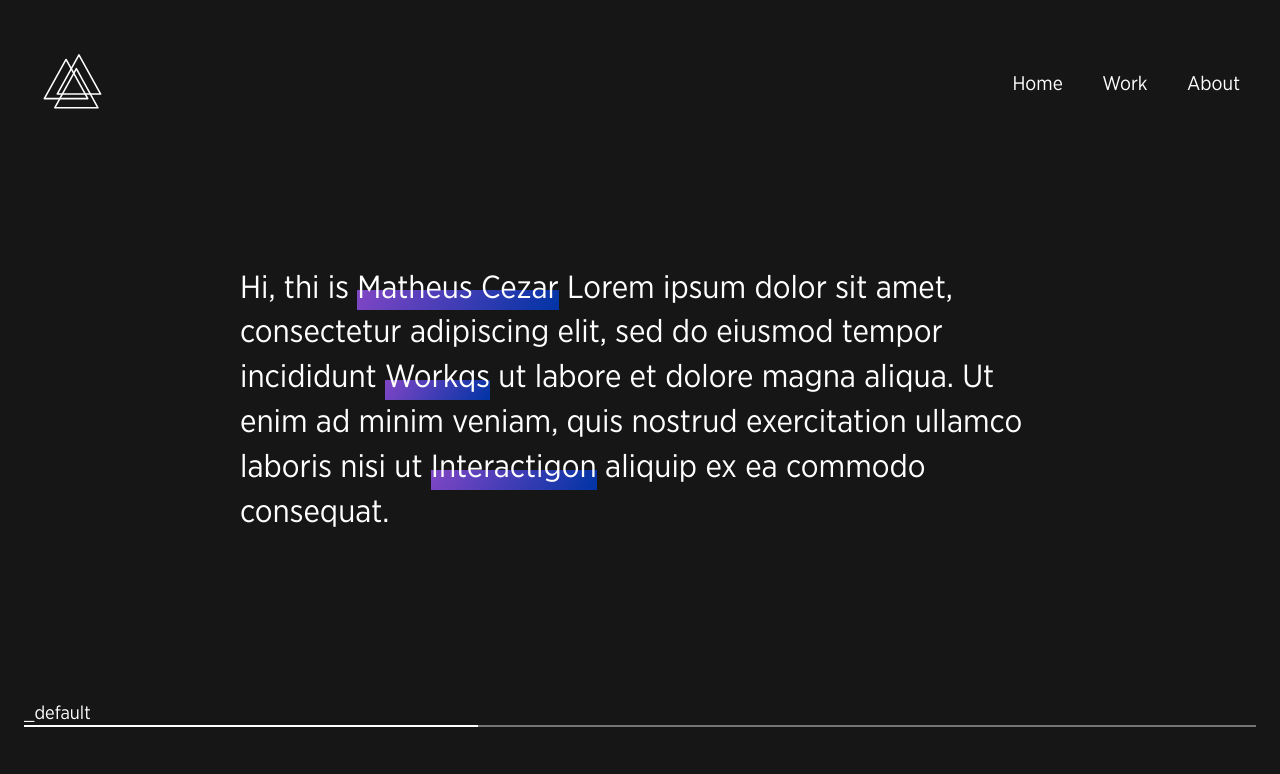
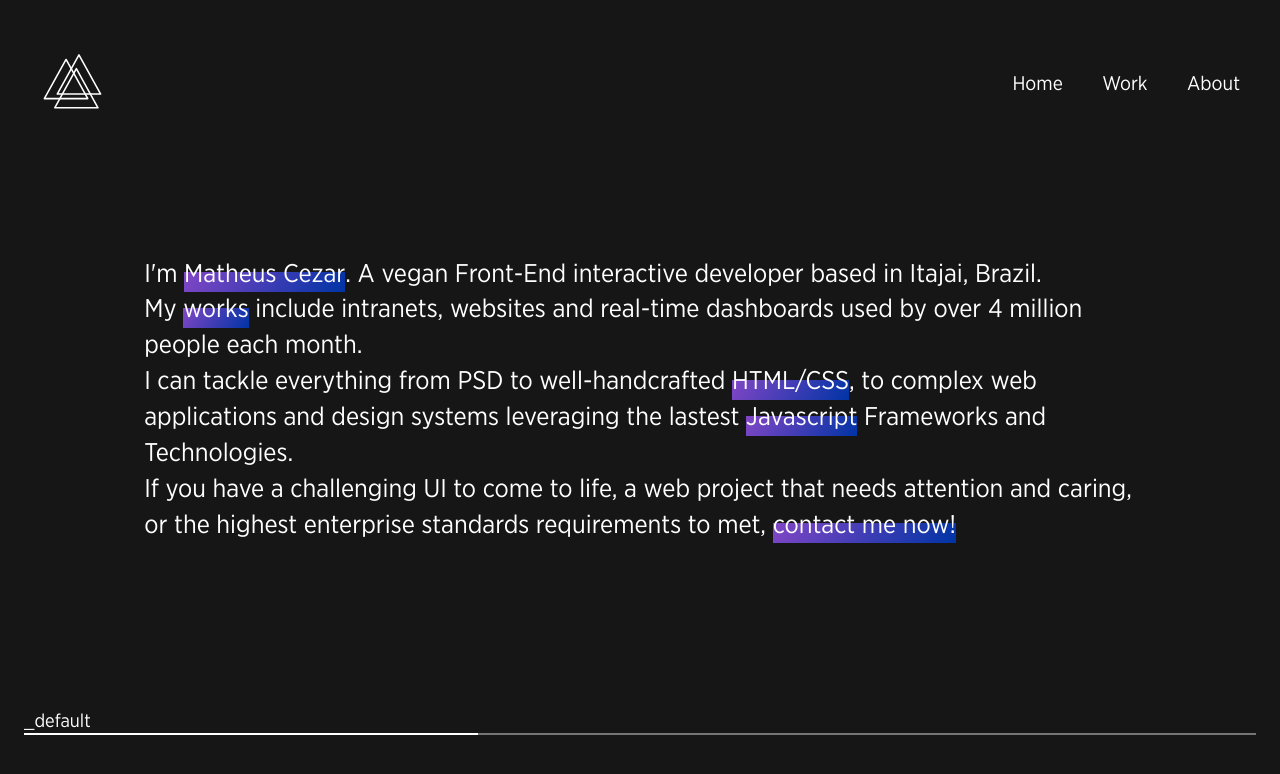
Before and after one commit to matheus6417/Portfolio, a Nuxt app: page / in a window 1280 px wide. Shown: the top 774 px of the page. Built offline with nearby package versions, Linux system fonts and the light colour scheme; a web font is replaced by a local one; what vue-slider-component would draw is missing.

Commit message:
copy refining

```diff
--- a/components/Slider.vue
+++ b/components/Slider.vue
@@ -1214,7 +1214,7 @@
   .slider-wrapper {
     position: fixed;
     bottom: 65px;
-    width: calc(100% - 2rem);
+    width: calc(100% - 3em);
     max-width: 1500px;
     margin-left: 50%;
     -webkit-transform: translateX(-50%);
@@ -1262,6 +1262,7 @@
     -webkit-user-select: none;
     -moz-user-select: none;
     -o-user-select: none;
+    padding: 0 !important
   }
 
   .vue-slider-component.vue-slider-disabled {
--- a/layouts/default.vue
+++ b/layouts/default.vue
@@ -150,7 +150,8 @@
   }
 
   .App:not(._none) .copy {
-    max-width: 800px;
+    /* max-width: 800px; */
+    max-width: 63ch;
     width: calc(100% - 3rem);
   }
 
@@ -160,7 +161,7 @@
   }
 
   .App:not(._none):not(._centering):not(._system-font):not(._spacing):not(._colors-contrast) .copy {
-    font-size: 2em;
+    font-size: 1.6em;
     line-height: 1.4em;
   }
 
--- a/pages/index.vue
+++ b/pages/index.vue
@@ -2,24 +2,36 @@
   <section>
     <div>
       <div class="copy-wrapper">
-        <h1 class="copy">Hi, thi is <a
+        <h1 class="copy"> I'm <a
             class="copy-link"
             href="#"
           >
-            <div style="position:relative;display:inline-block;"> Matheus Cezar</div>
-          </a> Lorem ipsum dolor sit amet, consectetur adipiscing elit, sed do eiusmod tempor incididunt <a
+            <div style="position:relative;display:inline-block;"></div>Matheus Cezar
+          </a>. A vegan Front-End interactive developer based in Itajai, Brazil.<br>My <a
             href="#"
             class="copy-link"
           >
-            <div style="position:relative;display:inline-block;">Workqs</div>
-          </a> ut labore et dolore magna aliqua. Ut enim ad minim veniam, quis nostrud exercitation ullamco laboris
-          nisi ut <a
+            <div style="position:relative;display:inline-block;">works</div>
+          </a> include intranets, websites and real-time dashboards used by over 4 million people each month. <br>I can
+          tackle everything from PSD to well-handcrafted <a
             href="#"
             class="copy-link"
           >
-            <div style="position:relative;display:inline-block;">Interactigon</div>
-          </a> aliquip ex ea commodo consequat. </h1>
+            <div style="position:relative;display:inline-block;">HTML/CSS</div>
+          </a>, to complex web applications and design systems leveraging the lastest <a
+            href="#"
+            class="copy-link"
+          >
+            <div style="position:relative;display:inline-block;">Javascript</div>
+          </a> Frameworks and Technologies. <br>If you have a challenging UI to come to life, a web project that needs
+          attention and caring, or the highest enterprise standards requirements to met, <a
+            href="#"
+            class="copy-link"
+          >
+            <div style="position:relative;display:inline-block;">contact me now!</div>
+          </a></h1>
       </div>
+    </div>
     </div>
     <div class="slider-wrapper">
       <Slider />
```
